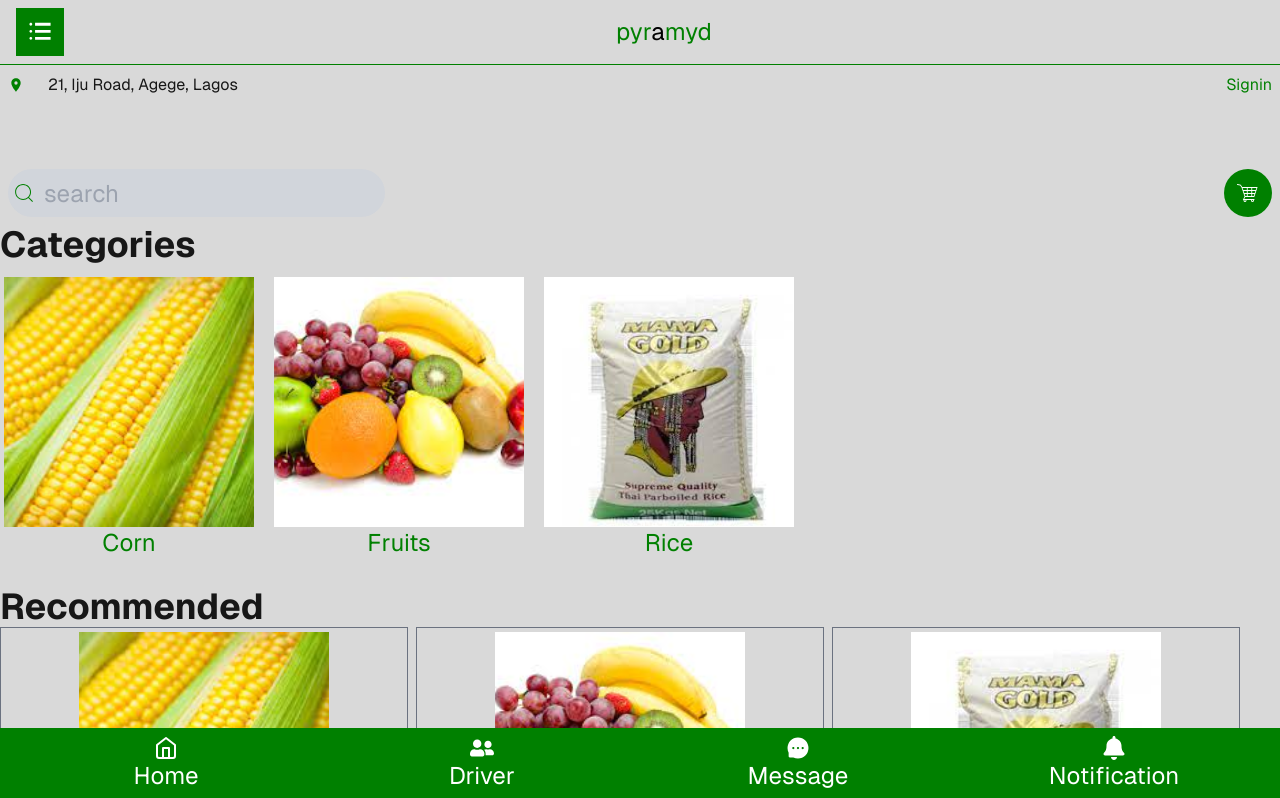
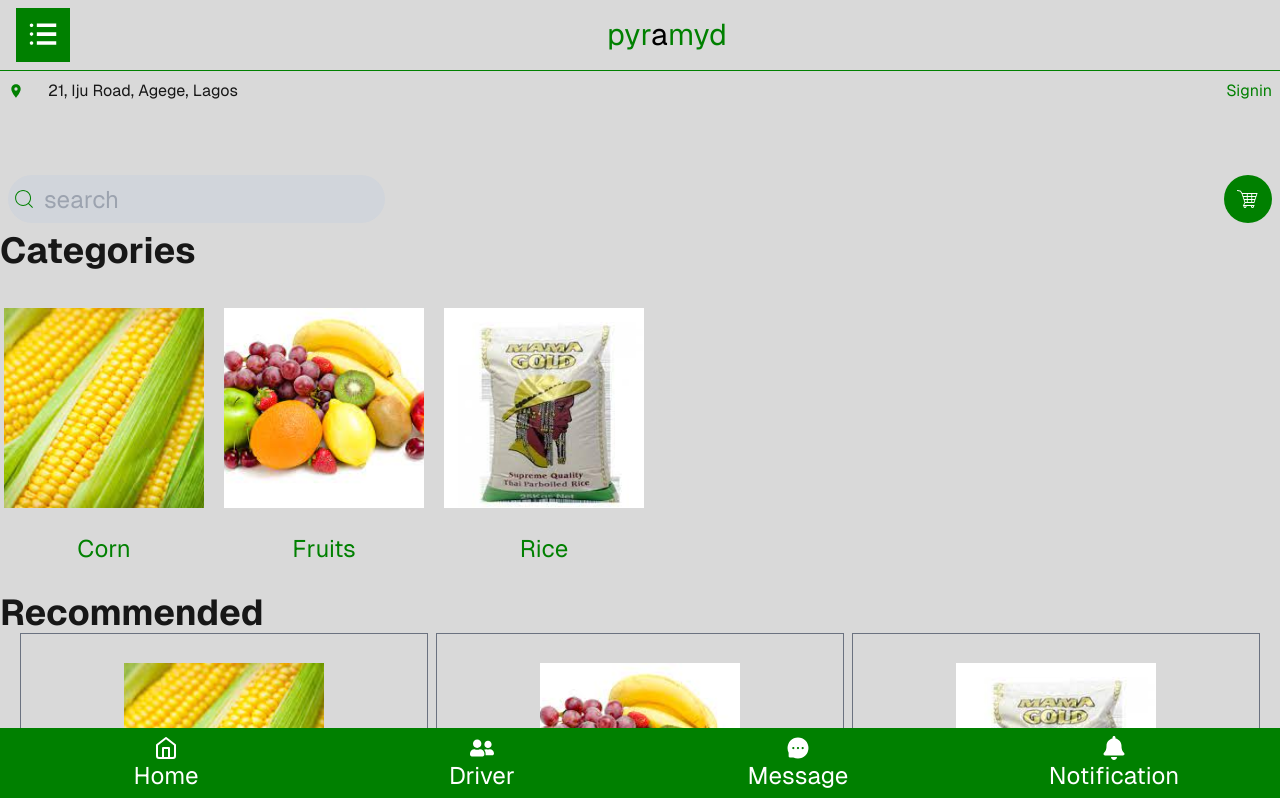
Before and after one commit to Abdul-luh/farmlite, a Next.js app: page / in a window 1280 px wide. Shown: the top 798 px of the page. Built offline with nearby package versions, Linux system fonts and the light colour scheme.

Commit message:
added Nav state

```diff
--- a/src/app/components/atoms/Card.tsx
+++ b/src/app/components/atoms/Card.tsx
@@ -15,11 +15,11 @@ export default function Card({
 }) {
 	return (
 		<div
-			className={`p-1 min-w-[250px] flex flex-col items-center  ${
+			className={`p-1 min-w-[200px] flex flex-col items-center  ${
 				!name && " border border-gray-500"
 			}`}>
 			<Image
-				className="object-contain h-[250px] w-[250px]"
+				className="object-contain h-[250px] w-[200px]"
 				src={`/images/${imgSrc}`}
 				alt={name || ""}
 				width={250}
--- a/src/app/components/atoms/MenuBtn.tsx
+++ b/src/app/components/atoms/MenuBtn.tsx
@@ -1,7 +1,13 @@
 import { TfiMenuAlt } from "react-icons/tfi";
-export default function MenuBtn() {
+export default function MenuBtn({
+	handleNavClick,
+}: {
+	handleNavClick(): void;
+}) {
 	return (
-		<div className="bg-[#008000] p-3 text-white font-bold">
+		<div
+			className="bg-[#008000] p-3 text-white font-bold"
+			onClick={handleNavClick}>
 			<TfiMenuAlt />
 		</div>
 	);
--- a/src/app/components/molecules/Footer.tsx
+++ b/src/app/components/molecules/Footer.tsx
@@ -1,28 +1,27 @@
+import Link from "next/link";
 import { AiFillMessage } from "react-icons/ai";
 import { FaUserFriends, FaBell } from "react-icons/fa";
 import { LuHome } from "react-icons/lu";
 
 export default function Footer() {
 	return (
-		<div className="sticky bottom-0 grid grid-cols-4 justify-evenly  bg-[#008000] text-white text-2xl  w-full p-2">
-			<div className="flex flex-col items-center">
+		<div className="sticky bottom-0 grid grid-cols-4 justify-evenly  bg-[#008000] text-white text-base sm:text-2xl text-center w-full p-2">
+			<Link href="/" className="flex flex-col items-center">
 				<LuHome />
 				<p className="capitalize">Home</p>
-			</div>
-			<div className="flex flex-col items-center">
+			</Link>
+			<Link href="/driver" className="flex flex-col items-center">
 				<FaUserFriends />
 				<p className="capitalize">Driver</p>
-			</div>
-			<div className="flex flex-col items-center">
+			</Link>
+			<Link href="/message" className="flex flex-col items-center">
 				<AiFillMessage />
-
 				<p className="capitalize">Message</p>
-			</div>
-			<div className="flex flex-col items-center">
+			</Link>
+			<Link href="/notification" className="flex flex-col items-center">
 				<FaBell />
-
 				<p className="capitalize">Notification</p>
-			</div>
+			</Link>
 		</div>
 	);
 }
--- a/src/app/components/molecules/Navbar.tsx
+++ b/src/app/components/molecules/Navbar.tsx
@@ -1,15 +1,43 @@
+"use client";
+import Link from "next/link";
 import MenuBtn from "../atoms/MenuBtn";
+import { useState } from "react";
 
 export default function Navbar() {
+	const [isNavOpen, setIsNavOpen] = useState(false);
+	function handleNavClick() {
+		setIsNavOpen(!isNavOpen);
+	}
 	return (
-		<div className="flex justify-start items-center max-w-l  px-4 py-2  border-[#008000] border-b text-2xl">
-			<MenuBtn />
+		<div className="flex justify-start items-center max-w-l  px-4 py-2  border-[#008000] border-b text-2xl sm:text-3xl">
+			<MenuBtn handleNavClick={handleNavClick} />
 			<div className="w-full ">
 				<p className="text-[#008000] text-center">
 					{" "}
 					pyr<span className="text-[black]">a</span>myd
 				</p>
 			</div>
+
+			{isNavOpen && (
+				<div
+					className="absolute w-screen h-screen top-0 left-0 z-10 bg-gray-50/25"
+					onClick={handleNavClick}>
+					<div className="relative bg-white w-72 h-screen p-2">
+						<p className="capitalize bold text-right ">Abdulazeez MAestro</p>
+						<ul className="flex flex-col gap-2 py-4 text-2xl">
+							<li className="cursor-pointer pl-4">
+								<Link href="/">My Community</Link>
+							</li>
+							<li className="cursor-pointer pl-4">
+								<Link href="/">Saved</Link>
+							</li>
+							<li className="cursor-pointer pl-4">
+								<Link href="/">Store Owners</Link>
+							</li>
+						</ul>
+					</div>
+				</div>
+			)}
 		</div>
 	);
 }
--- a/src/app/components/molecules/Recommended.tsx
+++ b/src/app/components/molecules/Recommended.tsx
@@ -5,7 +5,7 @@ export default function Recommended() {
 	return (
 		<div className="">
 			<h1 className="">Recommended</h1>
-			<div className="grid grid-cols-2 md:grid-cols-3 gap-2 max-w-[1240px]">
+			<div className="grid grid-cols-2 md:grid-cols-3 gap-2 max-w-[1240px] mx-auto">
 				{catgs.map((catg) => (
 					<Card
 						key={catg.name}
```
